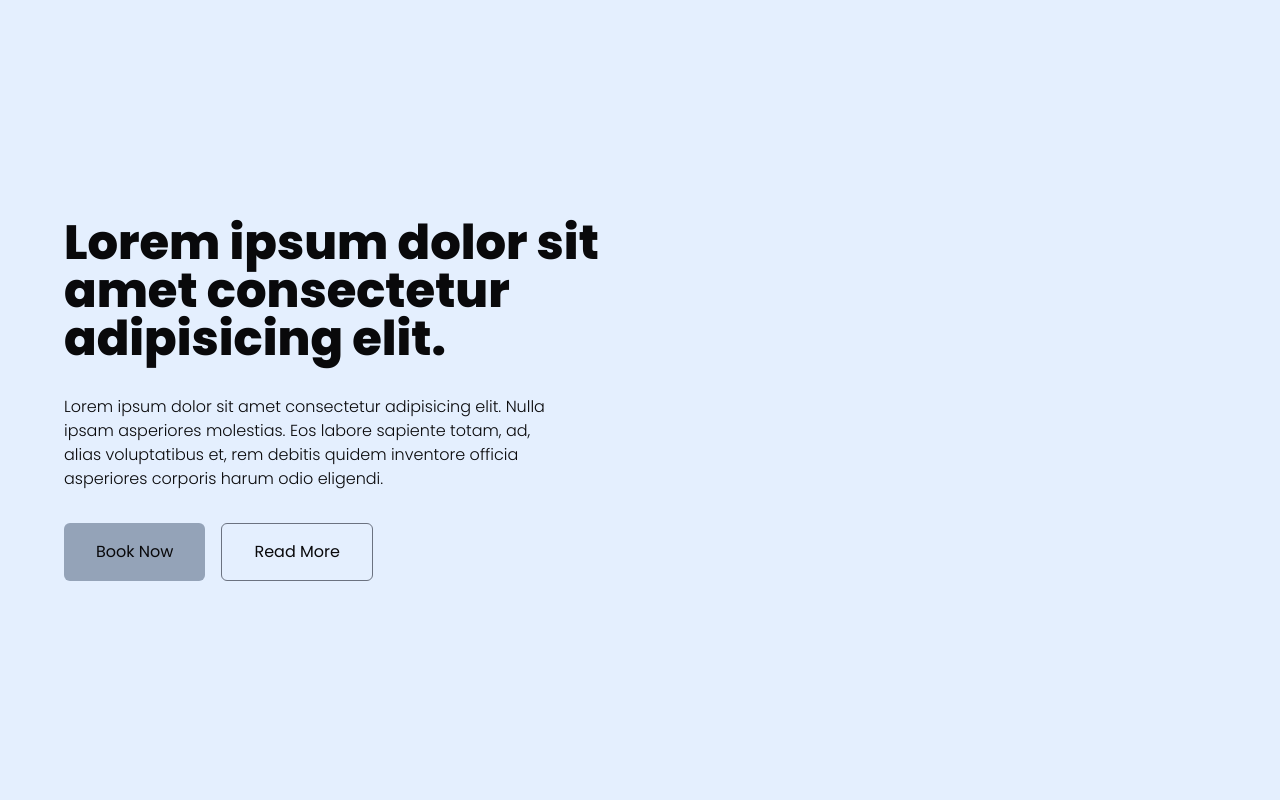
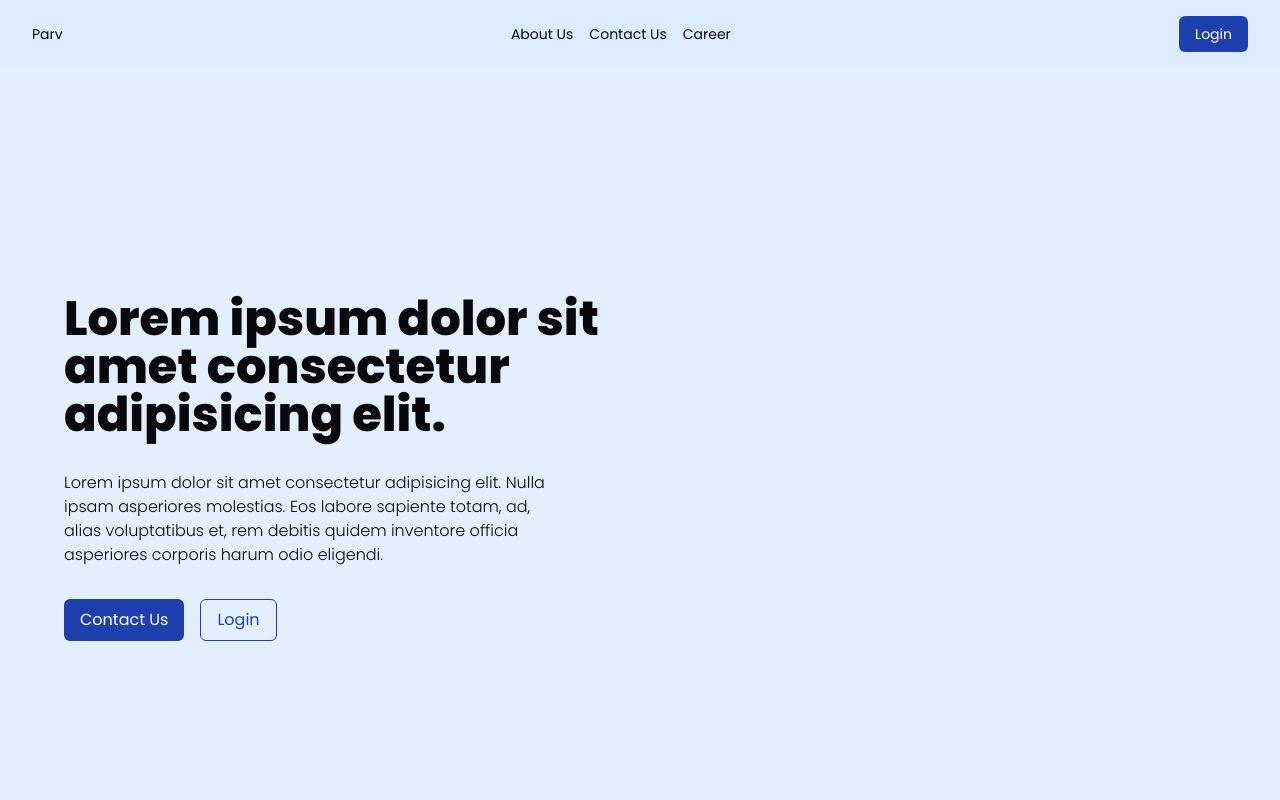
Before and after one commit to ABHI24033/parv, a Next.js app: page / in a window 1280 px wide. Shown: the top 800 px of the page. Built offline with nearby package versions, Linux system fonts and the light colour scheme.

Commit message:
updated landing page

```diff
--- a/app/page.tsx
+++ b/app/page.tsx
@@ -1,5 +1,6 @@
 import { Award, Car, CircleUser, Factory, Fence, Gem, GraduationCap, HomeIcon, ShieldPlus, Sparkles, Stethoscope, User } from "lucide-react";
 import { Poppins } from "next/font/google"
+import Link from "next/link";
 
 
 const poppins = Poppins({
@@ -11,31 +12,43 @@ const poppins = Poppins({
 export default function Home() {
   return (
     <div className={`${poppins.className} w-screen min-h-screen h-fit flex flex-col bg-blue-100/75`}>
-      <header className="flex items-center justify-between p-8 absolute top-0"></header>
+      <header className="flex flex-row items-center justify-between p-4 px-8 top-0 w-full bg-blue-100/75  text-sm sm:sticky absolute -left-full sm:left-0">
+        <h4>Parv</h4>
+        <div className="flex flex-row items-center justify-center gap-4 flex-1">
+          <Link href="About">About Us</Link>
+          <Link href="About">Contact Us</Link>
+          <Link href="About">Career</Link>
+        </div>
+        <div className="flex flex-row items-center just">
+        <Link href="login" className="flex items-center justify-center px-4 py-2 bg-blue-800 rounded-md text-white">Login</Link>
+        </div>
+      </header>
       <main className="flex flex-col w-screen h-fit">
-        <section className="flex items-center justify-start py-8 px-16 min-h-screen min-w-screen">
-          <div className="flex flex-col w-full gap-8">
-            <h1 className="text-5xl max-w-[20ch]">Lorem ipsum dolor sit amet consectetur adipisicing elit.</h1>
+        <section className="flex items-center justify-start sm:py-8 sm:px-16 p-4 min-h-screen min-w-screen flex-row">
+          <div className="flex flex-col gap-8 flex-1">
+            <h1 className="sm:text-5xl max-w-[20ch] text-3xl">Lorem ipsum dolor sit amet consectetur adipisicing elit.</h1>
             <p className="max-w-[50ch]">Lorem ipsum dolor sit amet consectetur adipisicing elit. Nulla ipsam asperiores molestias. Eos labore sapiente totam, ad, alias voluptatibus et, rem debitis quidem inventore officia asperiores corporis harum odio eligendi.</p>
             <div className="flex gap-4">
-              <button type="button" className="flex items-center justify-center px-8 py-4 rounded-md bg-slate-400">Book Now</button>
-              <button type="button" className="flex items-center justify-center px-8 py-4 rounded-md border border-gray-500" >Read More</button>
+            <Link href="login" className="flex items-center justify-center px-4 py-2 bg-blue-800 rounded-md text-white">Contact Us</Link>
+            <Link href="login" className="flex items-center justify-center px-4 py-2 rounded-md border border-blue-800 text-blue-800">Login</Link>
             </div>
           </div>
+          <div className="flex-1 sm:block hidden"></div>
         </section>
-        <section className="flex items-center justify-end p-8 min-h-screen min-w-screen">
-          <div className="flex flex-col w-fit gap-8">
+        <section className="flex items-center justify-end sm:py-8 sm:px-16 p-4 min-h-screen min-w-screen">
+          <div className="flex flex-col gap-8 flex-1">
             <h4 className="w-fit flex items-center justify-center px-2 py-1 rounded-full bg-blue-400 text-xs">About Us</h4>
             <h2 className="text-3xl max-w-[40ch]">Lorem ipsum dolor sit amet consectetur adipisicing elit.</h2>
             <p className="max-w-[70ch]">Lorem ipsum dolor sit amet consectetur adipisicing elit. Nulla ipsam asperiores molestias. Eos labore sapiente totam, ad, alias voluptatibus et, rem debitis quidem inventore officia asperiores corporis harum odio eligendi.</p>
-            <div className="flex flex-row gap-16 items-start">
+            <div className="flex sm:flex-row flex-col md:gap-16 gap-4 items-start">
               <div className="flex flex-row items-center gap-2">  <Award /> <p>Excellence</p></div>
               <div className="flex flex-row items-center gap-2">  <ShieldPlus /> <p>Professionalism</p></div>
               <div className="flex flex-row items-center gap-2">  <Sparkles /> <p>Expert</p></div>
             </div>
           </div>
+          <div className="flex-1 sm:block hidden"></div>
         </section>
-        <section className="flex flex-col items-center justify-center p-8 gap-4">
+        <section className="flex flex-col items-center justify-center sm:py-8 sm:px-16 p-4 gap-4">
           <h4 className="flex items-center justify-center px-2 py-1 rounded-full bg-blue-400 text-xs">Loans</h4>
           <h2 className="text-3xl max-w-[40ch] text-center">Lorem ipsum dolor sit amet consectetur adipisicing elit.</h2>
           <div className="flex flex-row flex-wrap items-center justify-center gap-4 w-full">
@@ -81,8 +94,7 @@ export default function Home() {
             </div>
           </div>
         </section>
-
-        <section className="flex flex-col items-center justify-end p-8 min-h-screen min-w-screen gap-8">
+        <section className="flex flex-col items-center justify-end sm:py-8 sm:px-16 p-4 min-h-screen min-w-screen gap-8">
           <div className="flex flex-col w-full gap-8 items-center">
             <h4 className="w-fit flex items-center justify-center px-2 py-1 rounded-full bg-blue-400 text-xs">Testimonials</h4>
             <h2 className="text-3xl max-w-[40ch] text-center">Lorem ipsum dolor sit amet consectetur adipisicing elit.</h2>
@@ -149,13 +161,12 @@ export default function Home() {
           </div>
         </section>
       </main>
-      <footer className="flex flex-row p-8">
-        <div className="flex items-center justify-center">
-
-        </div>
-        <div className="flex flex-row items-center justify-center">
-          <p>About Us</p>
-          <p>Loans</p>
+      <footer className="flex flex-row p-8 justify-between bg-blue-400">
+      <h4>Parv</h4>
+        <div className="flex flex-row items-center justify-end gap-4 flex-1">
+          <Link href="About">About Us</Link>
+          <Link href="About">Contact Us</Link>
+          <Link href="About">Career</Link>
         </div>
       </footer>
     </div>
```
